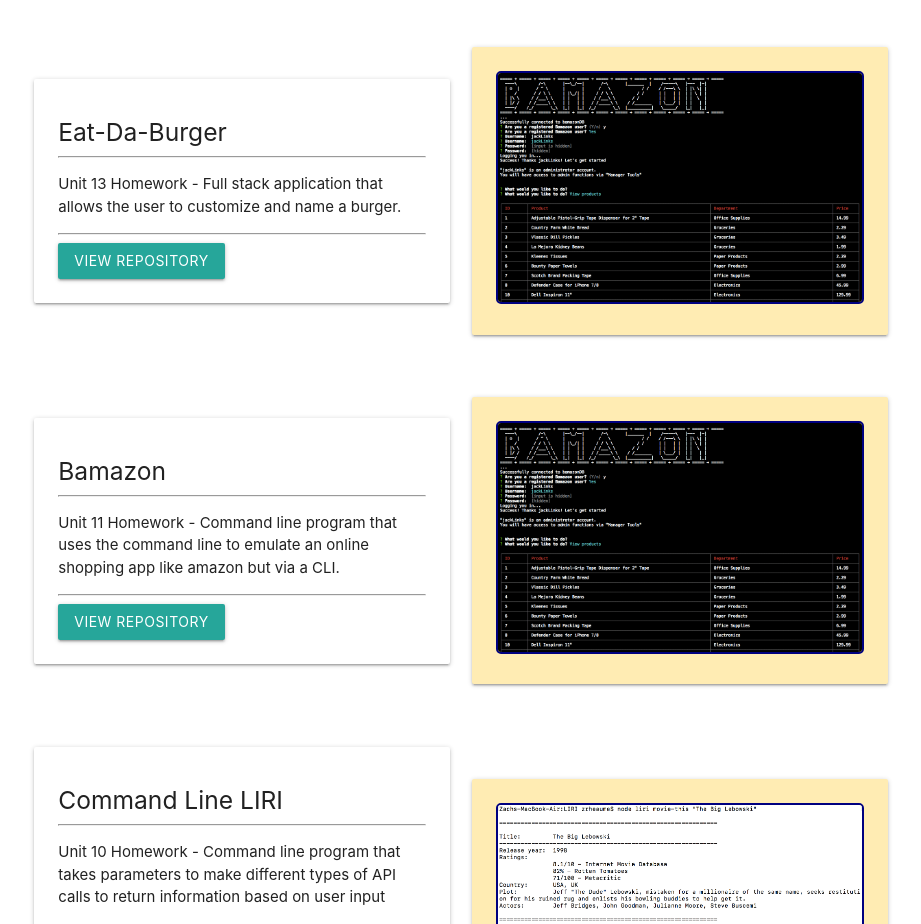
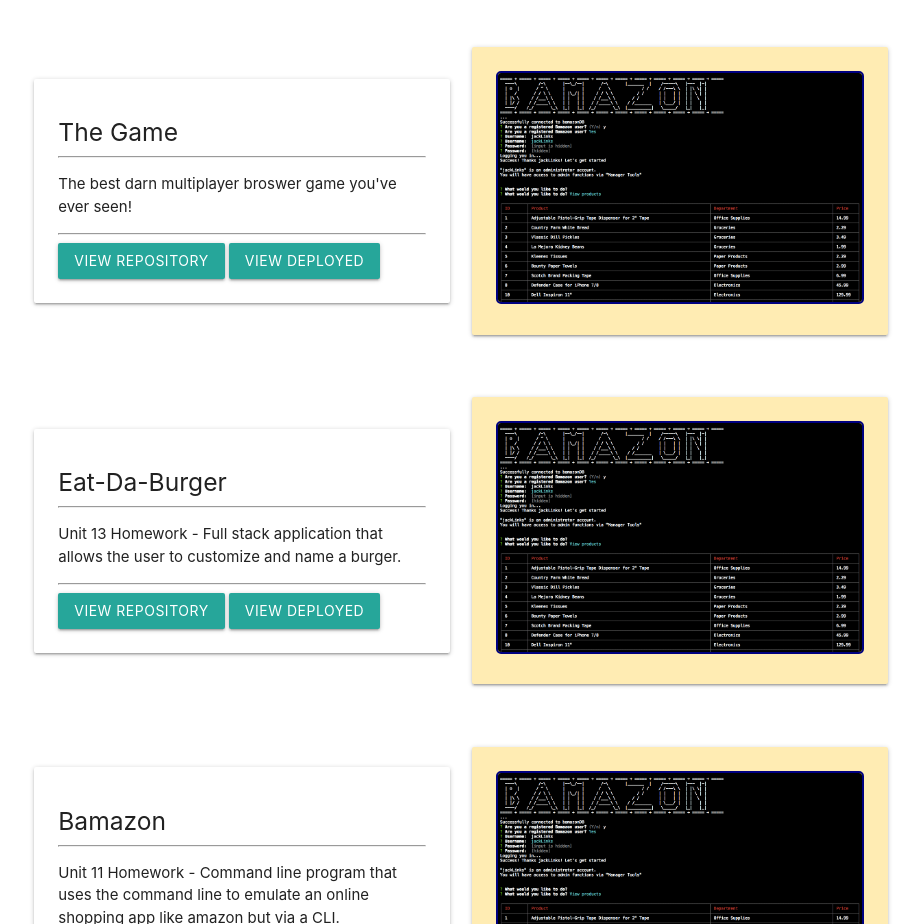
Before and after one commit to zrheaume/zrheaume.github.io, a plain HTML site: page index.html in a window 1280 px wide. Shown: the part 789-1713 px from the top of the page, without its empty margins (184-1105 px from the left). Drawn offline with Linux system fonts and the light colour scheme.

Commit message:
Added link to proj2

```diff
--- a/index.html
+++ b/index.html
@@ -31,7 +31,7 @@
 
         <div id='content-wrapper'>
             <div id='code-page' class='header-nav-target'>
-                <h2 class='center-align'>I CODE, THEREFORE I AM.</h2>
+                <h2 class='center-align'>the code page</h2>
                 <hr>
                 <p>
                     I have dabbled on and off in the realm of coding for a good while. Now, though,
@@ -59,6 +59,38 @@
                         <div class='col s12 l6'>
                             <div class='card-panel'>
                                 <div class='link-custom-header'>
+                                    <h5 class='link-custom-title'> The Game </h5>
+                                    <hr>
+                                </div>
+                                <div class='link-custom-body'>
+                                    <p class='link-custom-desc'>
+                                        The best darn multiplayer broswer game you've ever seen!
+                                    </p>
+                                    <hr>
+                                </div>
+                                <div>
+                                    <a class='btn btn-outline-info' href='https://github.com/bootcamp-group3/Project-4'>
+                                        View
+                                        Repository </a>
+                                    <a class='btn btn-outline-info' href='https://bootcamp-phone-home.herokuapp.com/'>
+                                        View
+                                        Deployed </a>
+                                </div>
+                            </div>
+                        </div>
+                        <div class='col l6 center-align'>
+                            <div class='card-panel amber lighten-4'>
+                                <img class='link-custom-img' src='assets/images/codeThumbs/bamazonThumb.png'>
+                            </div>
+                        </div>
+                    </div>
+                </div>
+
+                <div class='link-custom'>
+                    <div class="row valign-wrapper">
+                        <div class='col s12 l6'>
+                            <div class='card-panel'>
+                                <div class='link-custom-header'>
                                     <h5 class='link-custom-title'> Eat-Da-Burger </h5>
                                     <hr>
                                 </div>
@@ -72,6 +104,9 @@
                                     <a class='btn btn-outline-info' href='https://github.com/zrheaume/burger2'>
                                         View
                                         Repository </a>
+                                    <a class='btn btn-outline-info' href='eatdaburgman.herokuapp.com'>
+                                        View
+                                        Deployed </a>
                                 </div>
                             </div>
                         </div>
@@ -347,7 +382,7 @@
             </div>
 
             <div id='music-page' class='header-nav-target'>
-                <h2 class='center-align'> WHERE WORDS FAIL, MUSIC SPEAKS</h2>
+                <h2 class='center-align'>the music page</h2>
                 <hr>
                 <p>
                     You could say that music has been <i>instrumental</i> in making me who I am today (bah-dum
@@ -524,7 +559,7 @@
             </div>
 
             <div id='design-page' class='header-nav-target'>
-                <h2 class='center-align'> PLACEMENT IS KEY</h2>
+                <h2 class='center-align'>the design page</h2>
                 <hr>
                 <div class='card-panel'>
                     <div class="row">
@@ -624,7 +659,7 @@
             </div>
 
             <div id='contact-page' class='header-nav-target'>
-                <h2 class='center-align'> FIND ME</h2>
+                <h2 class='center-align'>the contact page</h2>
                 <hr>
                 <br>
                 <div class='row'>
```
